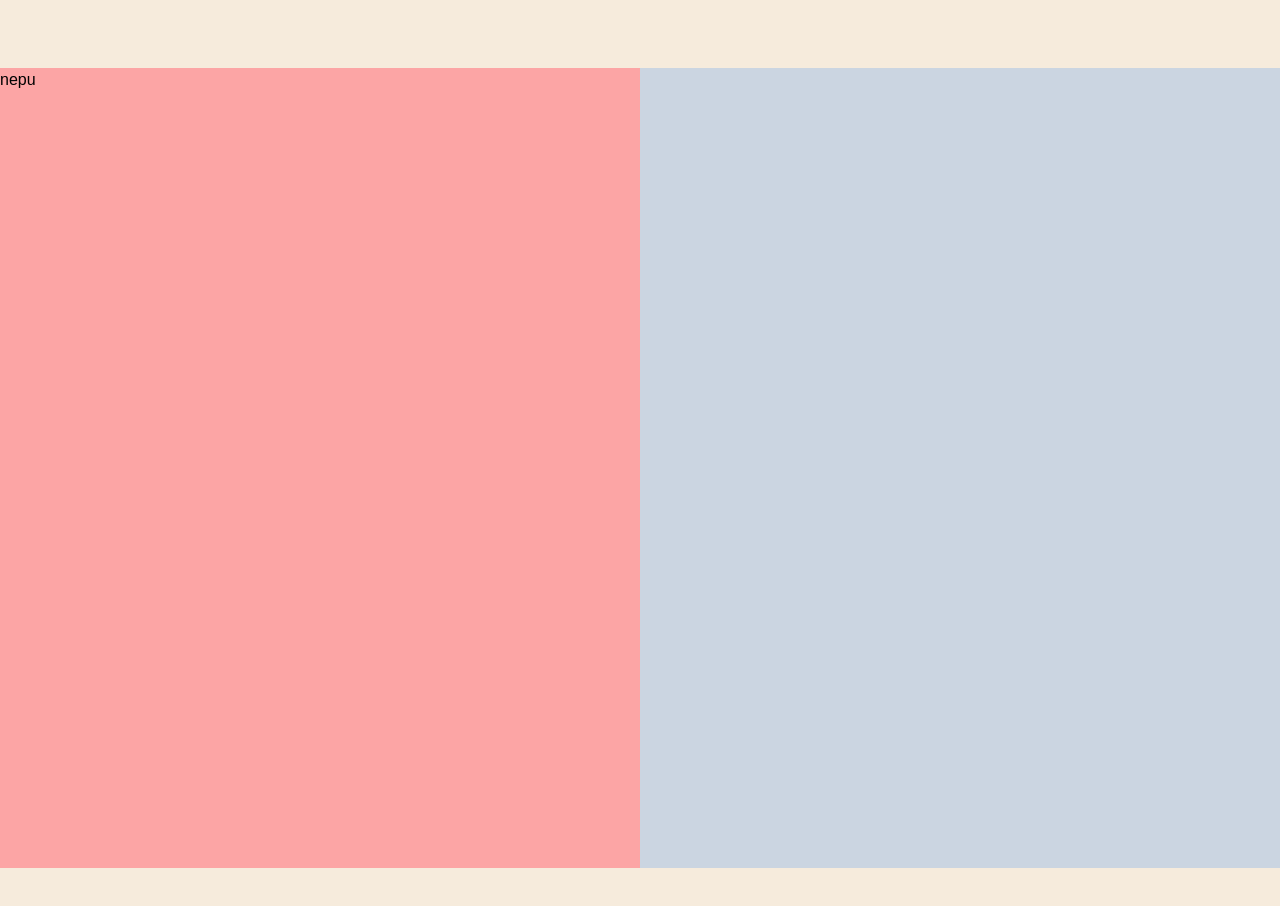
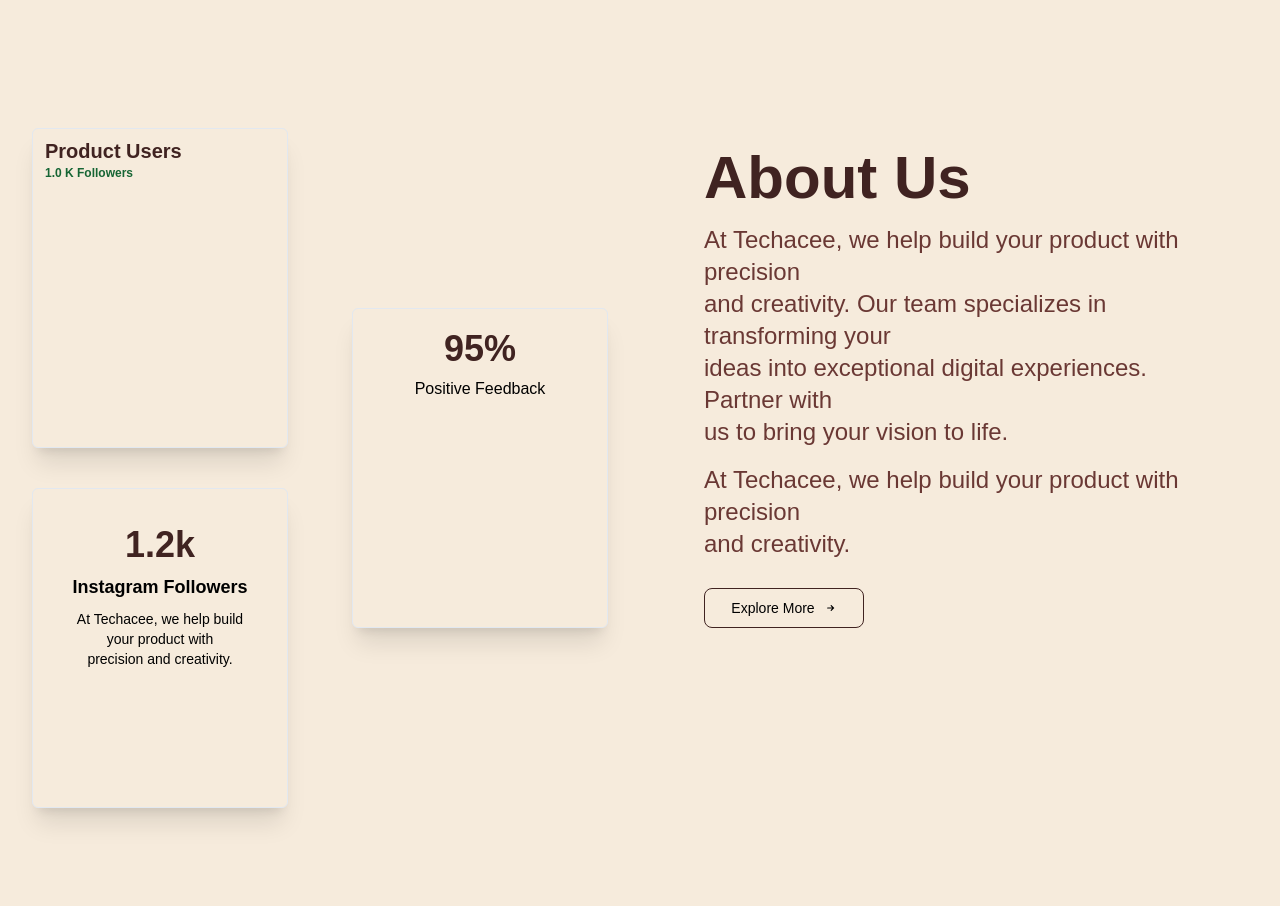
Before and after one commit to Agent-006/digitalbroo, a Next.js app: page / in a window 1280 px wide. Shown: the part 1660-2566 px from the top of the page. Built offline with nearby package versions, Linux system fonts and the light colour scheme; a web font is replaced by a local one.

Commit message:
refactor: about section

```diff
--- a/src/app/components/AboutSection.tsx
+++ b/src/app/components/AboutSection.tsx
@@ -1,14 +1,57 @@
-import React from 'react'
+import { Button } from '@/components/ui/button';
+import React from 'react';
+import { TiArrowRight } from 'react-icons/ti';
 
 const AboutSection = () => {
-  return (
-    <div className='flex md:flex-row flex-col gap-5 w-full bg-slate-300 h-screen'>
-      <div className="flex md:flex-row md:w-1/2 bg-red-300 md:h-full">
-        nepu
-      </div>
-      <div className=""></div>
-    </div>
-  )
-}
+    return (
+        <div className='flex md:flex-row flex-col gap-5 w-full h-screen items-center justify-center'>
+            <div className="flex md:flex-row flex-col w-full h-full">
+                <div className="flex flex-col md:w-1/2 w-full md:h-full h-1/2 flex-wrap">
+                    <div className="flex flex-col w-1/2 h-full items-center justify-center gap-10">
+                        <div className="w-4/5 h-2/5 bg-light shadow-xl rounded-md border border-spacing-0">
+                            <div className="text-left flex flex-col ml-3 mt-1 md:mt-2">
+                            <h1 className='font-extrabold text-xl text-dark'>Product Users</h1>
+                            <h2 className='text-green-800 text-sm md:text-xs font-bold'>1.0 K Followers</h2>
+                            </div>
+                        </div>
+                        <div className="w-4/5 h-2/5 bg-light shadow-xl rounded-md border border-spacing-0 text-center flex flex-col gap-2">
+                        <h1 className='text-dark text-xl md:text-4xl font-extrabold mt-3 md:mt-9'>1.2k</h1>
+                            <p className='font-bold md:text-lg'>Instagram Followers</p>
+                            <p className='text-sm'>At Techacee, we help build <br /> your product with <br /> precision and creativity.</p>
+                        </div>
+                    </div>
+                    <div className="flex w-1/2 h-full items-center justify-center gap-3">
+                        <div className="w-4/5 h-2/5 bg-light shadow-xl rounded-md border border-spacing-0 text-center flex flex-col gap-2">
+                            <h1 className='mt-3 md:mt-5 font-extrabold text-xl md:text-4xl text-dark'>95%</h1>
+                            <h2>Positive Feedback</h2>
+                        </div>
+                    </div>
+                </div>
 
-export default AboutSection
+                <div className="flex md:w-1/2 w-full md:h-full h-1/2 items-center justify-center">
+                    <div className="flex flex-col h-4/5 md:w-4/5 w-full md:text-left text-center gap-2">
+                        <h1 className='text-dark text-2xl md:text-4xl xl:text-6xl font-bold'>About Us</h1>
+                        <p className='text-dark-foreground xl:text-2xl mt-2'>
+                            At Techacee, we help build your product with precision <br />
+                            and creativity. Our team specializes in transforming your  <br />
+                            ideas into exceptional digital experiences. Partner with <br />
+                            us to bring your vision to life.
+                        </p>
+                        <p className='text-dark-foreground xl:text-2xl mt-2'>
+                            At Techacee, we help build your product with precision <br />
+                            and creativity.
+                        </p>
+
+                        <div className="flex justify-center md:justify-start">
+                            <Button variant="outline" className="border border-dark bg-light rounded-lg mt-5 flex items-center w-40">
+                                Explore More <TiArrowRight className="ml-2" />
+                            </Button>
+                        </div>
+                    </div>
+                </div>
+            </div>
+        </div>
+    );
+};
+
+export default AboutSection;
--- a/src/app/page.tsx
+++ b/src/app/page.tsx
@@ -7,7 +7,7 @@
 
 export default function Home() {
   return (
-    <div className="flex flex-col h-auto mb-20 gap-5 xl:gap-0">
+    <div className="flex flex-col h-auto mb-20 gap-20 md:gap-5 xl:gap-0">
       <Hero/>
       <Offer/>
       <AboutSection/>
```
